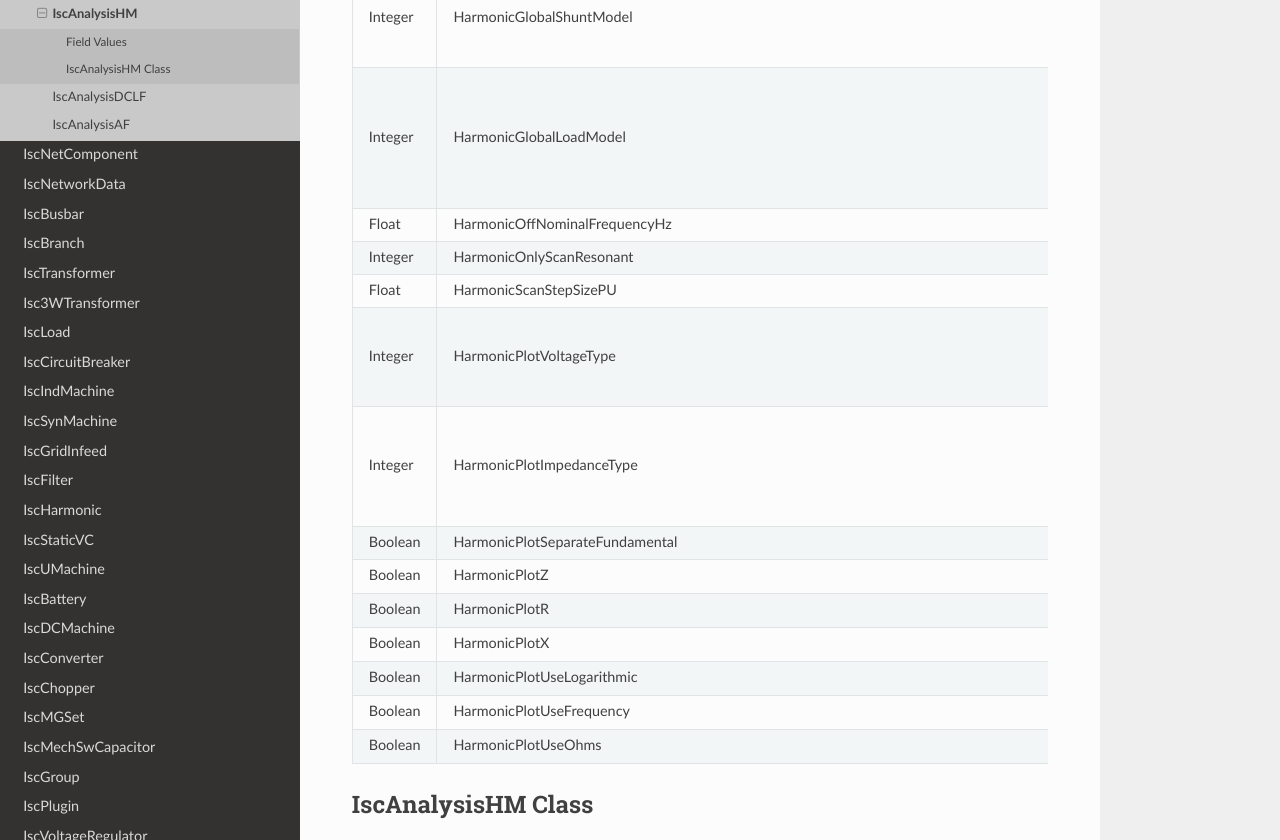
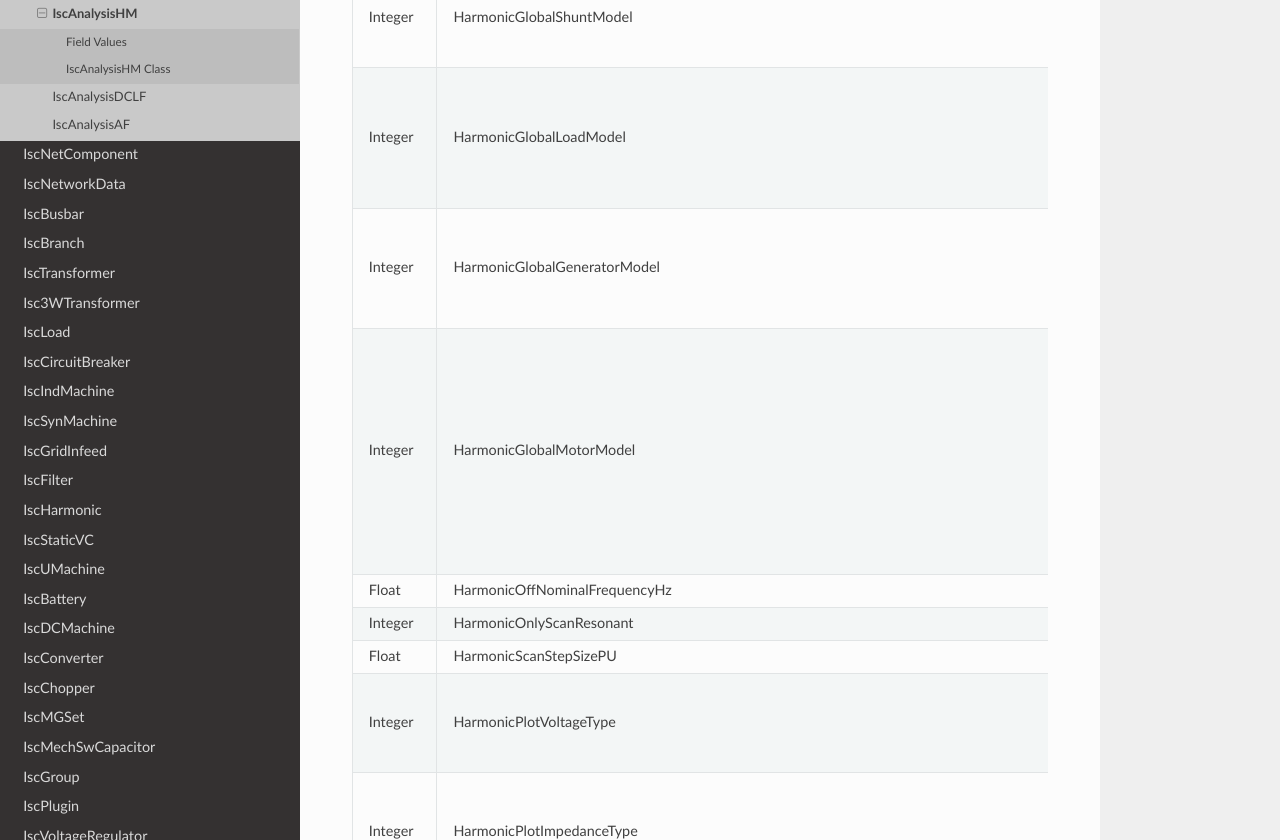
Before and after one commit to TNEI-Services/IPSA, a Sphinx documentation site: the page built from docs/IscAnalysisHM.rst, in a window 1280 px wide and 900 px high, scrolled down 968 px, cut to the strip 0-840 px from the top of the window. Built offline with Sphinx 7.4.7 and the Read the Docs theme 2.0.0, drawn with Linux system fonts in a browser that asks for light colours; some of the changed lines change nothing that is shown.

Commit message:
IscAnalysisHM
Added in HarmonicGlobalGeneratorModel and HarmonicGlobalMotorModel

```diff
--- a/docs/IscAnalysisHM.rst
+++ b/docs/IscAnalysisHM.rst
@@ -76,6 +76,26 @@ Field Values
         - 1 = Parallel RX 1 model
         - 2 = Parallel RX 2 model
         - 3 = X plus parallel RX model
+   * - Integer
+     - HarmonicGlobalGeneratorModel
+     - Global override generator model. One of the following:
+
+        - 0 = Polynomial resistance mode
+        - 1 = Resistance square root model
+        - 2 = Constant X/R model
+   * - Integer
+     - HarmonicGlobalMotorModel
+     - Global override induction machine model, including rotors. One of the following:
+
+        - 0 = Polynomial resistance mode. Rotor uses polynomial resistance mode.
+        - 1 = Resistance square root model. Rotor uses polynomial resistance mode.
+        - 2 = Constant X/R model. Rotor uses polynomial resistance mode.
+        - 3 = Polynomial resistance mode. Rotor uses resistance square root model.
+        - 4 = Resistance square root model. Rotor uses resistance square root model.
+        - 5 = Constant X/R model. Rotor uses resistance square root model.
+        - 6 = Polynomial resistance mode. Rotor uses constant X/R model
+        - 7 = Resistance square root model. Rotor uses constant X/R model
+        - 8 = Constant X/R model. Rotor uses constant X/R model
    * - Float
      - HarmonicOffNominalFrequencyHz
      - Off-nominal frequency (Hz).
```
